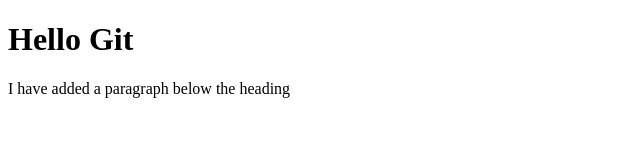
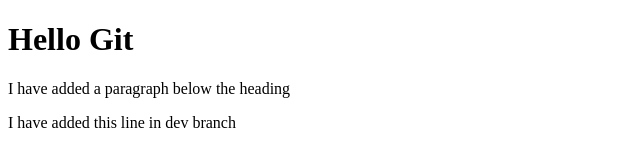
Before and after one commit to Haribhusal/test-git-class, a plain HTML site: page index.html in a window 1280 px wide. Shown: the whole page, without its empty margins (0-640 px from the left). Drawn offline with Linux system fonts and the light colour scheme.

Commit message:
dev branch works

```diff
--- a/index.html
+++ b/index.html
@@ -9,5 +9,6 @@
 <body>
     <h1>Hello Git</h1>
     <p>I have added a paragraph below the heading</p>
+    <p>I have added this line in dev branch</p>
 </body>
 </html>
```
